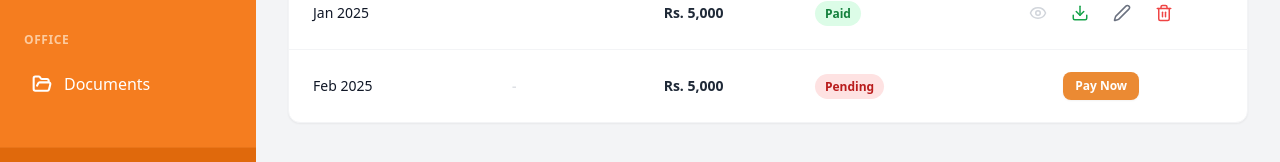
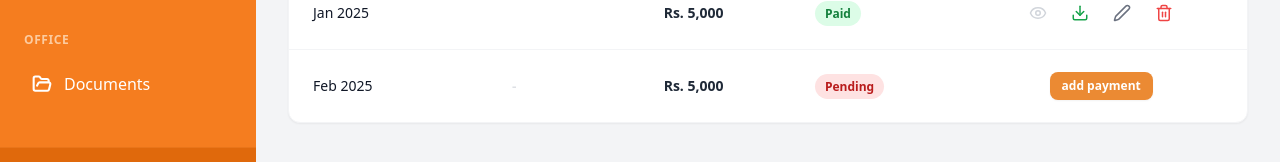
Before and after one commit to fazilmuhammad20020719-ai/system-front-end, a React (Vite) app: page /view-student/1 in a window 1280 px wide. Both pictures are taken after a click on the button "Fees". Shown: the part 580-742 px from the top of the page. Built offline with nearby package versions, Linux system fonts and the light colour scheme.

Commit message:
Update message

```diff
--- a/src/student-view/ViewStudentFees.jsx
+++ b/src/student-view/ViewStudentFees.jsx
@@ -294,7 +294,7 @@ const ViewStudentFees = ({ fees: initialFees }) => {
                                                             onClick={() => openEditModal(record)}
                                                             className="flex items-center gap-1 bg-[#EB8A33] hover:bg-[#d97d2a] text-white px-3 py-1.5 rounded-lg text-xs font-bold transition-colors shadow-sm"
                                                         >
-                                                            Pay Now
+                                                            add payment
                                                         </button>
                                                     )}
                                                 </div>
```
